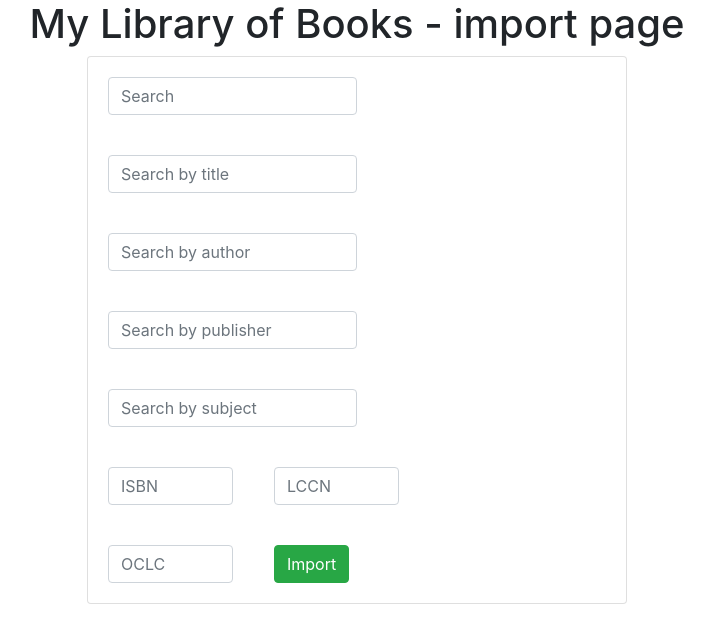
After one commit to Drawnet253/MyLibrary777, a Django app: page /book/import/ in a window 1280 px wide. The commit adds this page. Shown: the top 643 px of the page, without its empty margins (283-997 px from the left). Run offline with Django 3.2, Linux system fonts and the light colour scheme; some libraries are stand-ins or nearby versions.

Commit message:
Added view with import books from google books API.

```diff
--- a/mlib-app/book/forms.py
+++ b/mlib-app/book/forms.py
@@ -7,7 +7,7 @@ from django.core.validators import MaxValueValidator, MinValueValidator
 
 
 class CreateBookForm(forms.ModelForm):
-    '''Form to create the book'''
+    '''POST Form to create the book '''
 
     class Meta:
         model = Book
@@ -43,11 +43,11 @@ class CreateBookForm(forms.ModelForm):
                 ),
             required=False,
             validators=[validate_cover_link],
-            help_text='Please paste link to the cover image (only png and jpg)'
+            help_text='Please paste link to the cover image'
     )
     pages_count = forms.IntegerField(
             label='(*)Number of pages',
-            validators=[MinValueValidator(1)]
+            validators=[MinValueValidator(0)]
     )
     publication_language = forms.CharField(
         label='(*)Publication Language',
@@ -62,7 +62,7 @@ class CreateBookForm(forms.ModelForm):
 
 
 class SearchForm(forms.ModelForm):
-    '''Search form'''
+    '''Search form - GET'''
 
     class Meta:
         model = Book
@@ -77,3 +77,24 @@ class SearchForm(forms.ModelForm):
         context['from_date'] = self.get_queryset()
         context['to_date'] = self.get_queryset()
         return context
+
+
+class ImportBooksForm(forms.ModelForm):
+    '''POST Form to ask for keywords for Google API'''
+
+    class Meta:
+        model = Book
+        fields = ['title', 'authors', 'pages_count', 'isbn_13',
+                  'publication_language', 'cover_link', 'published_year']
+
+    def get_context_data(self, **kwargs):
+        context = super(BooksImportView, self).get_context_data(**kwargs)
+        context['keywords'] = self.get_queryset()
+        context['intitle'] = self.get_queryset()
+        context['inauthor'] = self.get_queryset()
+        context['inpublisher'] = self.get_queryset()
+        context['subject'] = self.get_queryset()
+        context['isbn'] = self.get_queryset()
+        context['lccn'] = self.get_queryset()
+        context['oclc'] = self.get_queryset()
+        return context
--- /dev/null
+++ b/mlib-app/book/templates/book/import.html
@@ -0,0 +1,70 @@
+<!DOCTYPE html>
+<html lang="en" dir="ltr">
+  <head>
+    <link rel="stylesheet" href="https://stackpath.bootstrapcdn.com/bootstrap/4.3.1/css/bootstrap.min.css" integrity="sha384-ggOyR0iXCbMQv3Xipma34MD+dH/1fQ784/j6cY/iJTQUOhcWr7x9JvoRxT2MZw1T" crossorigin="anonymous">
+    <meta charset="utf-8">
+    <title></title>
+  </head>
+  <body>
+    <div class="container d-flex justify-content-center">
+    <h1>My Library of Books - import page</h1>
+    </div>
+    <div class="container">
+    <div class="row">
+      <div class="col-md-3">&nbsp;</div>
+      <div class="col-md-6">
+        <form class="card card-sm" action="{% url 'books_import' %}" method="get">
+          <div class="card-body row no-gutters align-items-center">
+            <div class="col-md-6">
+              <input type="search" name="keywords" placeholder="Search" class="form-control form-control-borderless">
+            </div>
+          </div>
+          <div class="card-body row no-gutters align-items-center">
+            <div class="col-md-6">
+              <input type="search" name="intitle" placeholder="Search by title" class="form-control form-control-borderless">
+            </div>
+          </div>
+          <div class="card-body row no-gutters align-items-center">
+            <div class="col-md-6">
+              <input type="search" name="inauthor" placeholder="Search by author" class="form-control form-control-borderless">
+            </div>
+          </div>
+          <div class="card-body row no-gutters align-items-center">
+            <div class="col-md-6">
+              <input type="search" name="inpublisher" placeholder="Search by publisher" class="form-control form-control-borderless">
+            </div>
+          </div>
+          <div class="card-body row no-gutters align-items-center">
+            <div class="col-md-6">
+              <input type="search" name="subject" placeholder="Search by subject" class="form-control form-control-borderless">
+            </div>
+          </div>
+          <div class="card-body row no-gutters align-items-center">
+            <div class="col-md-3">
+              <input type="search" name="isbn" placeholder="ISBN" class="form-control form-control-borderless">
+            </div>
+            <div class="col-md-1">&nbsp</div>
+            <div class="col-md-3">
+              <input type="search" name="lccn" placeholder="LCCN" class="form-control form-control-borderless">
+            </div>
+          </div>
+          <div class="card-body row no-gutters align-items-center">
+            <div class="col-md-3">
+              <input type="search" name="oclc" placeholder="OCLC" class="form-control form-control-borderless">
+            </div>
+            <div class="col-md-1">&nbsp</div>
+            <div class="col-auto">
+              <button class="btn btn-success" type="submit">Import</button>
+
+            </div>
+          </div>
+        </div>
+      </form>
+    </div>
+    <div class="col-md-3">&nbsp;</div>
+    </div>
+    <script src="https://code.jquery.com/jquery-3.3.1.slim.min.js" integrity="sha384-q8i/X+965DzO0rT7abK41JStQIAqVgRVzpbzo5smXKp4YfRvH+8abtTE1Pi6jizo" crossorigin="anonymous"></script>
+    <script src="https://cdnjs.cloudflare.com/ajax/libs/popper.js/1.14.3/umd/popper.min.js" integrity="sha384-ZMP7rVo3mIykV+2+9J3UJ46jBk0WLaUAdn689aCwoqbBJiSnjAK/l8WvCWPIPm49" crossorigin="anonymous"></script>
+    <script src="https://stackpath.bootstrapcdn.com/bootstrap/4.1.3/js/bootstrap.min.js" integrity="sha384-ChfqqxuZUCnJSK3+MXmPNIyE6ZbWh2IMqE241rYiqJxyMiZ6OW/JmZQ5stwEULTy" crossorigin="anonymous"></script>
+  </body>
+</html>
--- a/mlib-app/book/templates/book/index.html
+++ b/mlib-app/book/templates/book/index.html
@@ -15,7 +15,7 @@
   <link rel="apple-touch-icon" href="/apple-touch-icon.png">
 
   <link rel="stylesheet" href="https://stackpath.bootstrapcdn.com/bootstrap/4.3.1/css/bootstrap.min.css" integrity="sha384-ggOyR0iXCbMQv3Xipma34MD+dH/1fQ784/j6cY/iJTQUOhcWr7x9JvoRxT2MZw1T" crossorigin="anonymous">
-  <link rel="stylesheet" href="{% static 'book.style.css'%}"
+  <link rel="stylesheet" href="{% static 'book/style.css'%}"
 </head>
 
 <body>
@@ -26,7 +26,7 @@
   <div class="row">
     <div class="col-md-1">&nbsp;</div>
     <div class="col-md-10">
-      <form class="card card-sm">
+      <form class="card card-sm">{% csrf_token %}
         <div class="card-body row no-gutters align-items-center">
 
           <div class="col-md-6">
--- a/mlib-app/book/urls.py
+++ b/mlib-app/book/urls.py
@@ -5,5 +5,10 @@ from django.urls import path
 urlpatterns = [
     # /book/
     path('', views.BooksListView.as_view(), name='index'),
+    # /book/new
     path('new/', views.CreateBookView.as_view(), name='book_new'),
+    # /book/import
+    path('import/', views.BooksImportView.as_view(), name='import'),
+    # /book/booksimport
+    path('books_import/', views.books_import, name='books_import'),
 ]
--- a/mlib-app/book/views.py
+++ b/mlib-app/book/views.py
@@ -1,9 +1,14 @@
-
+from django.shortcuts import render
 from core.models import Book, Author
 from django.views.generic.list import ListView
-from book.forms import CreateBookForm
+from django.views.generic.base import View
+from book.forms import CreateBookForm, ImportBooksForm
 from django.views.generic.edit import CreateView
-from django.urls import reverse_lazy
+from django.urls import reverse_lazy, reverse
+from django.http import HttpResponseRedirect
+from rest_framework import status
+from django.shortcuts import redirect
+import requests
 
 
 class BooksListView(ListView):
@@ -57,3 +62,90 @@ class CreateBookView(CreateView):
     form_class = CreateBookForm
     template_name = 'book/add_book.html'
     success_url = reverse_lazy('index')
+
+
+class BooksImportView(View):
+    ''''View for import books from google api'''
+    form_class = ImportBooksForm
+    template_name = 'book/import.html'
+
+    def get(self, request, *args, **kwargs):
+        form = self.form_class()
+        return render(request, self.template_name, {'form': form})
+
+
+def books_import(request):
+    params_dict = {
+        'q': request.GET.get('keywords', False),
+        'intitle': request.GET.get('intitle', False),
+        'inauthor': request.GET.get('inauthor', False),
+        'inpublisher': request.GET.get('inpublisher', False),
+        'subject': request.GET.get('subject', False),
+        'isbn': request.GET.get('isbn', False),
+        'lccn': request.GET.get('lccn', False),
+        'oclc': request.GET.get('oclc', False)
+    }
+    true_count = 0
+    for param in params_dict.values():
+        if param:
+            true_count += 1
+
+    if true_count == 0:
+        return redirect('/import')
+
+    # Remove empty items
+    params_dict = {k: v for k, v in params_dict.items() if v}
+
+    url = 'https://www.googleapis.com/books/v1/volumes'
+    response = requests.get(url, params=params_dict)
+
+    if response.status_code != status.HTTP_200_OK:
+        return render(request,
+                      'book/index.html',
+                      {'message': 'Problem with service Google Books.'})
+
+    json_data = response.json()
+
+    if 'items' not in json_data:
+        return render(request,
+                      'book/index.html',
+                      {'message': 'There were no books for such keywords.'})
+    searched_books = json_data['items']
+
+    for book in searched_books:
+        if 'authors' in book['volumeInfo']:  # authors can be not provided
+            authors = []
+            for author in book['volumeInfo']['authors']:
+                authors.append(Author.objects.create(name=author))
+        else:
+            authors = Author.objects.filter(name='Author Not provided')
+            if len(authors) == 0:
+                authors = [Author.objects.create(name='Author Not provided')]
+
+        if 'pageCount' in book['volumeInfo']:
+            pages_count = book['volumeInfo']['pageCount']
+        else:
+            pages_count = 0
+        ind_ids = book['volumeInfo']['industryIdentifiers']
+        isbn_13 = 0
+        for ind_id in ind_ids:  # isbn_13 can be missing
+            if 'ISBN_13' in ind_id.values():
+                isbn_13 = ind_id['identifier']
+        cover_link = 'https://upload.wikimedia.org/wikipedia/commons/thumb/1/14/Book_%2889362%29_-_The_Noun_Project.svg/1024px-Book_%2889362%29_-_The_Noun_Project.svg.png'
+        if 'imageLinks' in book['volumeInfo']:  # imagelinks may be missing to
+            if 'thumbnail' in book['volumeInfo']['imageLinks']:
+                cover_link = book['volumeInfo']['imageLinks']['thumbnail']
+
+        book, created = Book.objects.get_or_create(
+            title=book['volumeInfo']['title'],
+            published_year=book['volumeInfo']['publishedDate'][:4],
+            pages_count=pages_count,
+            publication_language=book['volumeInfo']['language'],
+            cover_link=cover_link,
+            isbn_13=isbn_13
+            )
+        if not created:
+            book.authors.set(authors)
+            book.save()
+        book.authors.set(authors)
+    return HttpResponseRedirect(reverse('index'))
--- a/mlib-app/core/models.py
+++ b/mlib-app/core/models.py
@@ -1,6 +1,6 @@
 from django.db import models
 from .validators import validate_title, validate_isbn13, validate_pub_lang
-from .validators import validate_pages_count, validate_cover_link
+from .validators import validate_cover_link
 from django.core.validators import MaxValueValidator, MinValueValidator
 
 
@@ -8,17 +8,19 @@ class Book(models.Model):
     """Book model"""
     title = models.CharField(max_length=255, validators=[validate_title])
     authors = models.ManyToManyField('Author')
-    isbn_13 = models.IntegerField(validators=[validate_isbn13])
-    cover_link = models.TextField(validators=[validate_cover_link])
-    pages_count = models.IntegerField(validators=[validate_pages_count])
+    isbn_13 = models.IntegerField(validators=[validate_isbn13], default=0)
+    cover_link = models.TextField(
+        validators=[validate_cover_link],
+        default='https://upload.wikimedia.org/wikipedia/commons/thumb/1/14/Book_%2889362%29_-_The_Noun_Project.svg/1024px-Book_%2889362%29_-_The_Noun_Project.svg.png')
+    pages_count = models.IntegerField(
+        validators=[MinValueValidator(0)],
+        default=0)
     publication_language = models.CharField(
             max_length=2,
-            validators=[validate_pub_lang]
-    )
+            validators=[validate_pub_lang])
     published_year = models.IntegerField(
             default=0,
-            validators=[MinValueValidator(0), MaxValueValidator(2022)]
-    )
+            validators=[MinValueValidator(0), MaxValueValidator(2022)])
 
     def __str__(self):
         return self.title
--- a/requirements.txt
+++ b/requirements.txt
@@ -12,6 +12,7 @@ psycopg2-binary==2.9.3
 pycodestyle==2.8.0
 pyflakes==2.4.0
 pytz==2021.3
+requests==2.27.1
 sqlparse==0.4.2
 urllib3==1.26.8
 whitenoise==5.3.0
```
Also changed, not shown: mlib-app/core/migrations/0006_alter_book_isbn_13.py (added).
